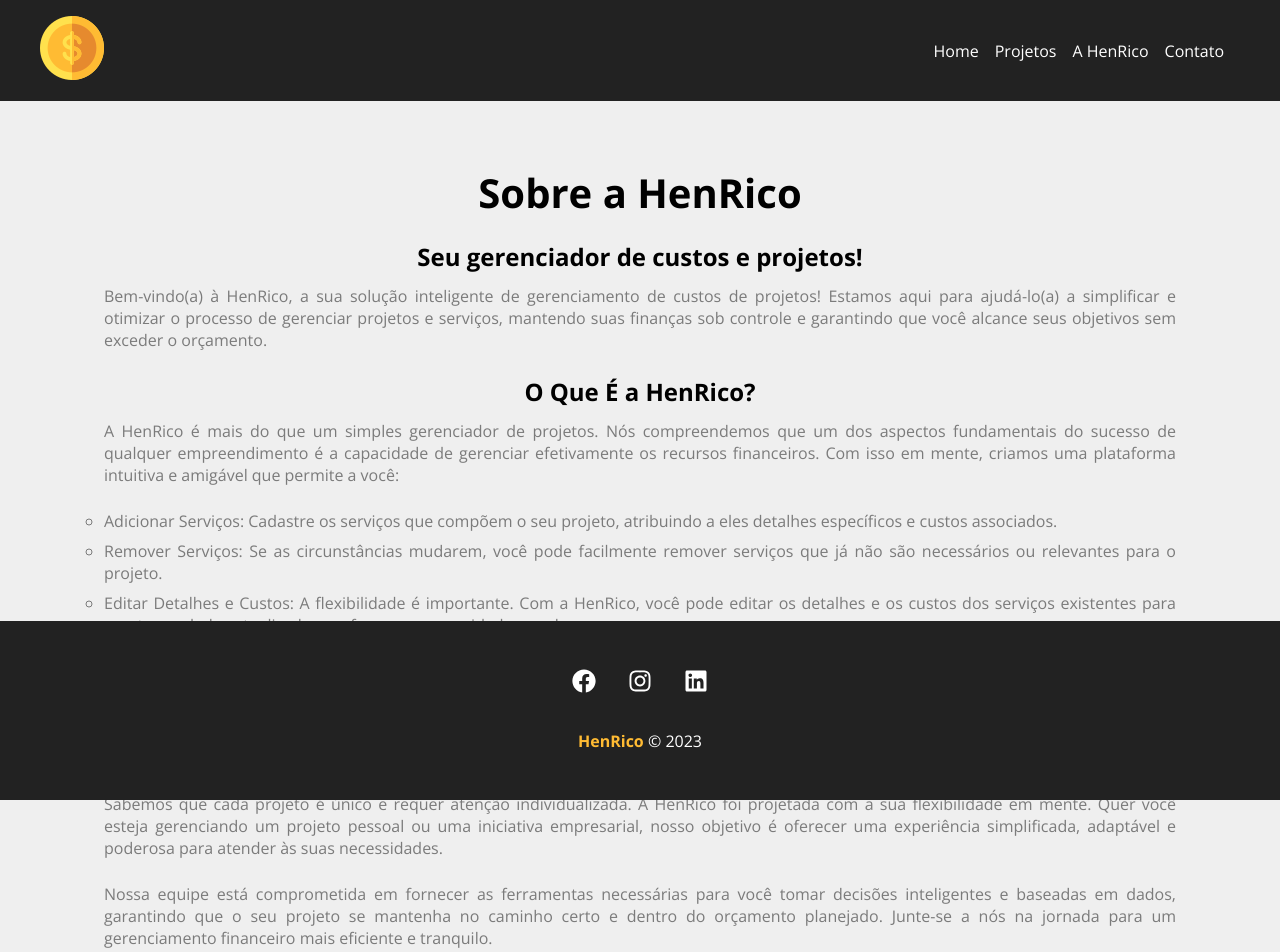
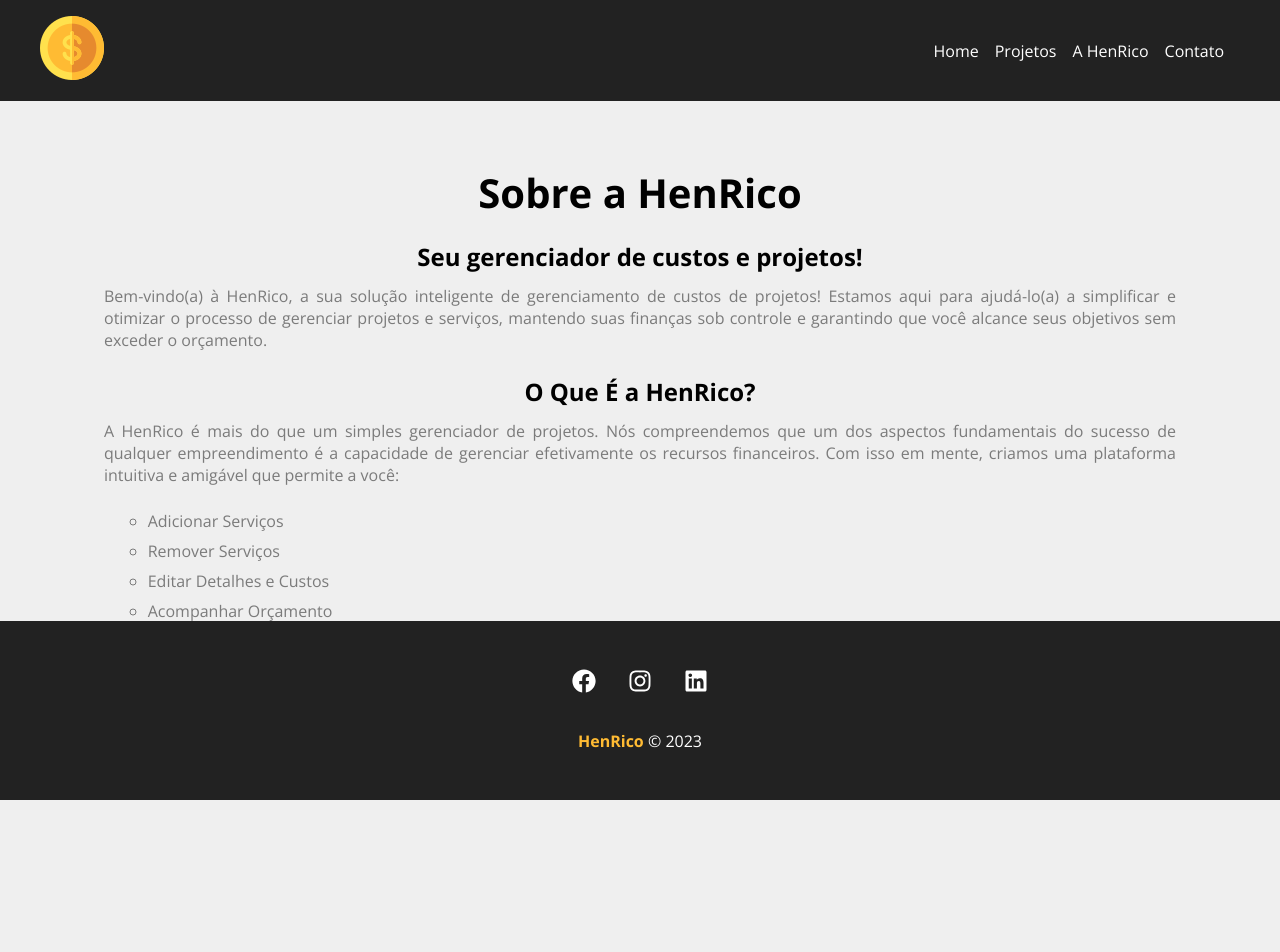
Before and after one commit to sophiacontesini/HenRico, a React (Create React App) app: page /company in a window 1280 px wide. Shown: the top 952 px of the page. After the commit the page ends 808 px from the top, so only its background shows below. Built offline with nearby package versions, Linux system fonts and the light colour scheme; the HTML template or start-up script is replaced by a standard one.

Commit message:
feat: include styling in company page

```diff
--- a/src/components/pages/Company.jsx
+++ b/src/components/pages/Company.jsx
@@ -1,5 +1,6 @@
 import React from 'react';
 import styles from '../pages/Company.module.css';
+import LinkButton from '../layout/LinkButton';
 
 export default function Company() {
   return (
@@ -22,51 +23,17 @@ export default function Company() {
         amigável que permite a você:
       </p>
       <ul>
-        <li>
-          Adicionar Serviços: Cadastre os serviços que compõem o seu projeto,
-          atribuindo a eles detalhes específicos e custos associados.
-        </li>
-        <li>
-          Remover Serviços: Se as circunstâncias mudarem, você pode facilmente
-          remover serviços que já não são necessários ou relevantes para o
-          projeto.
-        </li>
-        <li>
-          Editar Detalhes e Custos: A flexibilidade é importante. Com a HenRico,
-          você pode editar os detalhes e os custos dos serviços existentes para
-          manter os dados atualizados conforme as necessidades mudam.
-        </li>
-        <li>
-          Acompanhar Orçamento: Estabeleça um orçamento inicial para o projeto e
-          observe a HenRico calcular e atualizar automaticamente o orçamento
-          restante à medida que você adiciona, edita ou remove serviços.
-        </li>
-        <li>
-          Evitar Extravasamento: Nossa principal prioridade é ajudá-lo(a) a
-          manter o controle financeiro do seu projeto. A HenRico emite alertas
-          quando você está se aproximando do limite de orçamento, permitindo que
-          você tome decisões informadas.
-        </li>
+        <li>Adicionar Serviços</li>
+        <li>Remover Serviços</li>
+        <li>Editar Detalhes e Custos</li>
+        <li>Acompanhar Orçamento</li>
+        <li>Evitar Extravasamento</li>
       </ul>
-      <h2>Por Que Escolher a HenRico?</h2>
-      <p>
-        Sabemos que cada projeto é único e requer atenção individualizada. A
-        HenRico foi projetada com a sua flexibilidade em mente. Quer você esteja
-        gerenciando um projeto pessoal ou uma iniciativa empresarial, nosso
-        objetivo é oferecer uma experiência simplificada, adaptável e poderosa
-        para atender às suas necessidades.
-      </p>
-      <p>
-        Nossa equipe está comprometida em fornecer as ferramentas necessárias
-        para você tomar decisões inteligentes e baseadas em dados, garantindo
-        que o seu projeto se mantenha no caminho certo e dentro do orçamento
-        planejado. Junte-se a nós na jornada para um gerenciamento financeiro
-        mais eficiente e tranquilo.
-      </p>
       <p>
         Comece a usar a HenRico hoje mesmo e descubra como podemos tornar o
         gerenciamento de projetos e custos uma experiência gratificante.
       </p>
+      <LinkButton to='/newproject' text='CRIAR PROJETO' />
     </div>
   );
 }
--- a/src/components/pages/Company.module.css
+++ b/src/components/pages/Company.module.css
@@ -1,5 +1,5 @@
 .company_container {
-  width: 100%;
+  /* width: 100%; */
   display: flex;
   flex-direction: column;
   align-items: center;
@@ -26,4 +26,12 @@
   color: #7b7b7b;
   list-style: circle;
   margin-bottom: 0.5em;
+  cursor: pointer;
 }
+.company_container li:hover {
+  color: #ffbb33;
+}
+
+.company_container ul {
+  margin-right: 800px;
+}
```
